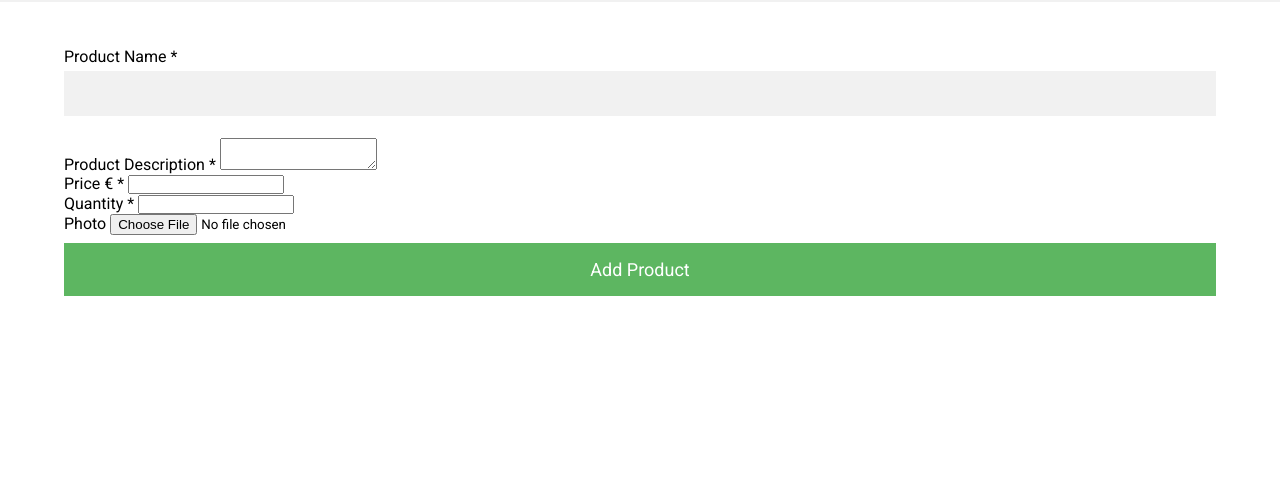
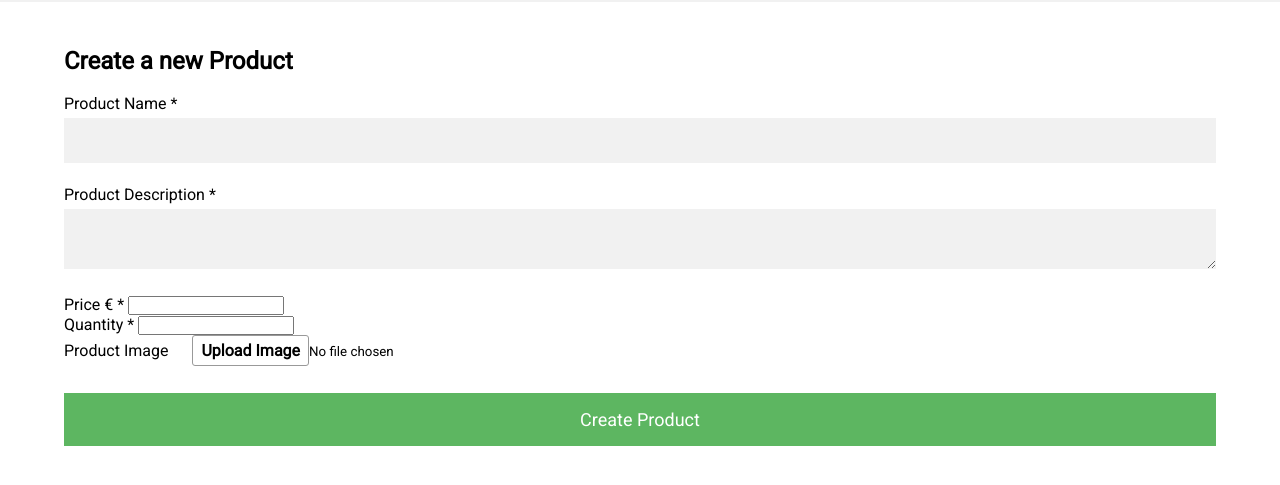
Before and after one commit to AidanMolloy/Rebel-Marketplace, a Flask app: page /product/new/ in a window 1280 px wide. Shown: the part 98-583 px from the top of the page. Run offline with Flask 2, Linux system fonts and the light colour scheme; a user stored in the database is signed in; some libraries are stand-ins or nearby versions.

Commit message:
Updated create product styling

```diff
--- a/rebelmarketplace/forms.py
+++ b/rebelmarketplace/forms.py
@@ -56,8 +56,8 @@ class ProductForm(FlaskForm):
     description = TextAreaField("Product Description *", validators=[DataRequired()])
     price = IntegerField('Price € *', validators=[DataRequired(), NumberRange(min=0)])
     quantity = IntegerField('Quantity *', validators=[DataRequired(), NumberRange(min=0)])
-    image = FileField("Photo", validators=[FileAllowed(["jpg", "jpeg", "png"])])
-    submit = SubmitField("Add Product")
+    image = FileField("Product Image ", validators=[FileAllowed(["jpg", "jpeg", "png"])])
+    submit = SubmitField("Create Product")
 
 class UpdateAccountForm(FlaskForm):
     thank_you_msg = TextAreaField("Thank you message")
--- a/rebelmarketplace/static/styles.css
+++ b/rebelmarketplace/static/styles.css
@@ -304,6 +304,47 @@ input[type=submit] {
     font-size: 18px;
 }
 
+textarea {
+    width: 100%;
+    padding: 15px;
+    margin: 5px 0 22px 0;
+    display: inline-block;
+    border: none;
+    background: #f1f1f1;
+}
+
+input[type=file] {
+    margin-left: 20px;
+}
+
+input[type=file]::-webkit-file-upload-button {
+    display: none;
+}
+
+input[type=file]::before {
+    content: 'Upload Image';
+    display: inline-block;
+    background: linear-gradient(top, #f9f9f9, #e3e3e3);
+    border: 1px solid #999;
+    border-radius: 3px;
+    padding: 5px 8px;
+    outline: none;
+    white-space: nowrap;
+    -webkit-user-select: none;
+    cursor: pointer;
+    font-weight: 700;
+    font-size: 16px;
+}
+
+input[type=file]:hover::before {
+    border-color: black;
+}
+
+input[type=file]:active::before {
+    background: -webkit-linear-gradient(top, #e3e3e3, #f9f9f9);
+}
+
+
 hr {
     border: 1px solid #f1f1f1;
     margin-bottom: 25px;
--- a/rebelmarketplace/templates/create_product.html
+++ b/rebelmarketplace/templates/create_product.html
@@ -1,5 +1,6 @@
 {% extends "base.html" %}
 {% block content %}
+<h2> Create a new Product </h2><br>
 <div>
     <form method="POST", action="", class="register-form", enctype="multipart/form-data">
         {{ form.hidden_tag() }}
@@ -73,6 +74,7 @@
                 </div>
             </div>
         <div>
+        <br>
         {{ form.submit }}
         </div>
     </form>
```
